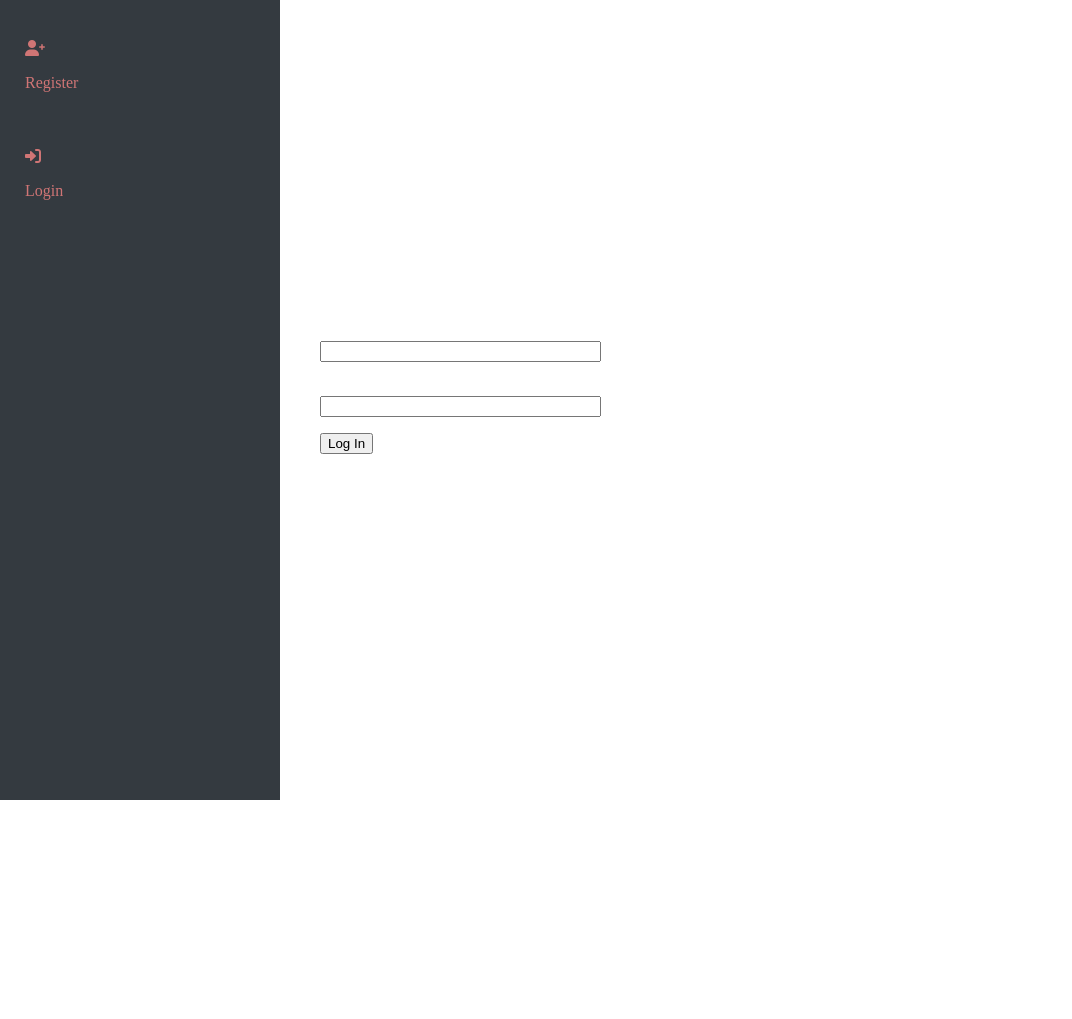
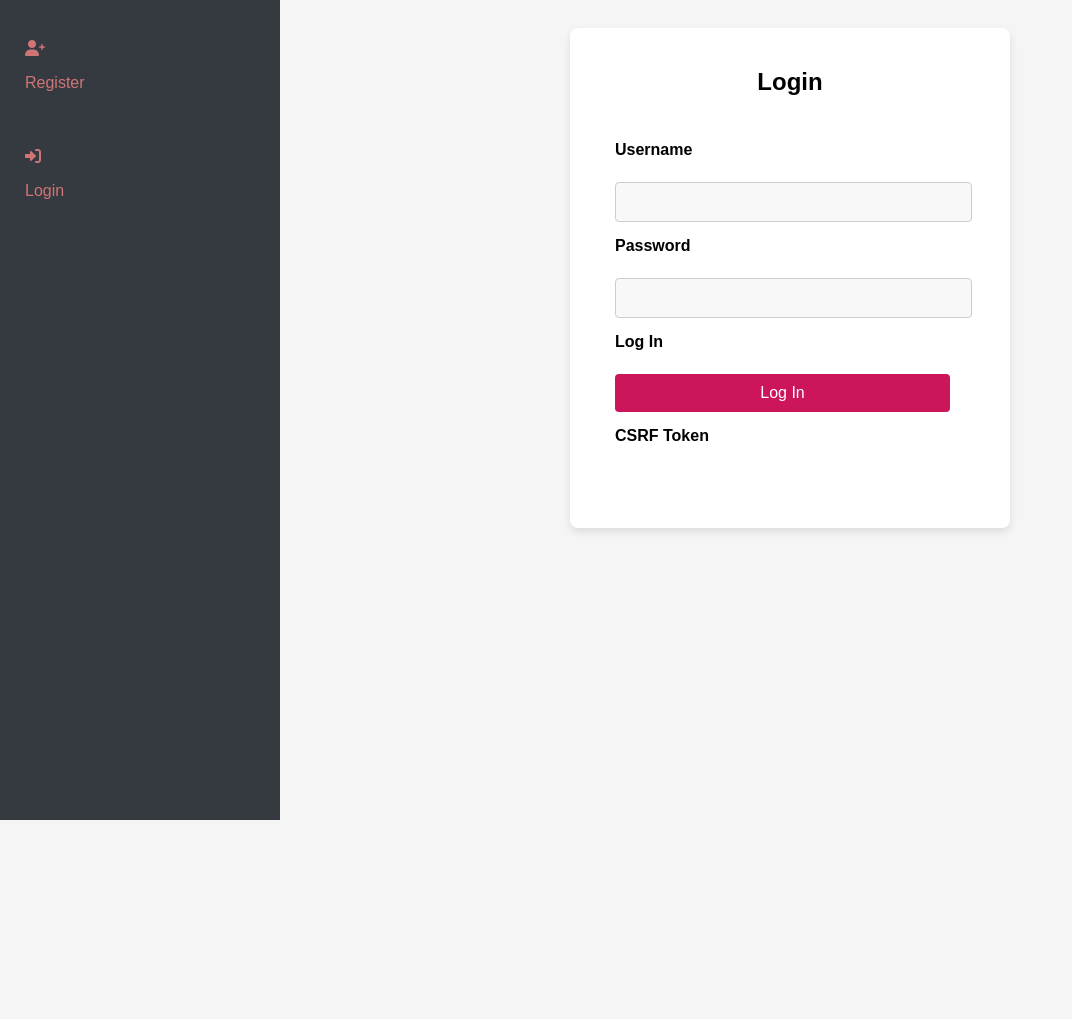
Before and after one commit to nithesh10/Crypto-Portfolio-Tracker, a Flask app: page / in a window 1280 px wide. Shown: the top 1019 px of the page, without its empty margins (0-1072 px from the left). Before the commit the page ends 800 px from the top, so only its background shows below. Run offline with Flask 3, Linux system fonts and the light colour scheme; data that the repository does not hold is empty; some libraries are stand-ins or nearby versions.

Commit message:
production deplyment

```diff
--- a/templates/base.html
+++ b/templates/base.html
@@ -8,7 +8,9 @@
     {% block stylesheets %}
     {% endblock stylesheets %}
     <style>
-
+        .form-group input[type="hidden"] {
+    display: none;
+}
         #chart-section {
         height: 100vh; /* Set the height to full viewport height */
         }
@@ -382,10 +384,11 @@
                             <p>Logout</p>
                         </a>
                     </div>
-
+                {% endif %}
             </ul>
         </div>
     </div>
+    {% if current_user.is_authenticated %}
     <div class="symbol-info-container">
         <h1><strong><span id="current-price"></span></strong></h1>
         <p><span id="symbol"></span></p>
@@ -397,10 +400,10 @@
         <input type="checkbox" class="form-check-input" id="portfolio-email-checkbox" onclick="togglePortfolioEmail()">
         <label class="form-check-label" for="portfolio-email-checkbox">Daily Portfolio email updates</label>
     </div>
-
+    {% endif %}
 
 </div>
-{% endif %}
+
 
 <!-- End Sidebar -->
 <div class="main-content">
--- a/templates/login.html
+++ b/templates/login.html
@@ -1,19 +1,29 @@
 {% extends "base.html" %}
 
+{% block title %}Login - Candlestick Chart{% endblock %}
+
 {% block content %}
-    <h2>Login</h2>
-    <form method="POST">
-        {{ form.hidden_tag() }}
-        <p>
-            {{ form.username.label }}<br>
-            {{ form.username(size=32) }}
-        </p>
-        <p>
-            {{ form.password.label }}<br>
-            {{ form.password(size=32) }}
-        </p>
-        <p>{{ form.submit() }}</p>
-    </form>
+    <div class="registration-container">
+        <h2>Login</h2>
+        <form method="POST" class="registration-form">
+            {{ form.hidden_tag() }}
+            {{ form.csrf_token }}
+            {% for field in form %}
+                <div class="form-group">
+                    {{ field.label(class="form-label") }}<br>
+                    {% if field.type != "SubmitField" %}
+                        {{ field(class="form-control") }}
+                        {% for error in field.errors %}
+                            <small class="form-text text-danger">{{ error }}</small>
+                        {% endfor %}
+                    {% else %}
+                        {{ field(class="btn btn-primary") }}
+                    {% endif %}
+                </div>
+            {% endfor %}
+        </form>
+    </div>
+
     {% with messages = get_flashed_messages() %}
         {% if messages %}
             <script>
@@ -26,9 +36,76 @@
 {% block stylesheets %}
     {{ super() }}
     <style>
-        /* Set text color to black for login page */
-        .login-page {
+        body {
+            font-family: Arial, sans-serif;
+            background-color: #f5f5f5;
+        }
+
+        .registration-container {
+            max-width: 400px;
+            margin: 0 auto;
+            padding: 20px;
+            background-color: #fff;
+            box-shadow: 0 4px 8px rgba(0, 0, 0, 0.1);
+            border-radius: 8px;
             color: black;
         }
+
+        h2 {
+            text-align: center;
+            margin-bottom: 20px;
+        }
+
+        .form-group {
+            margin-bottom: 15px;
+        }
+
+        .form-label {
+            display: block;
+            font-size: 16px;
+            font-weight: bold;
+            margin-bottom: 5px;
+        }
+
+        .form-control {
+            width: 100%;
+            padding: 10px;
+            font-size: 16px;
+            border: 1px solid #ccc;
+            border-radius: 4px;
+            background-color: #f8f8f8;
+            color: #333;
+        }
+
+        .form-text {
+            display: block;
+            color: #dc3545;
+            margin-top: 5px;
+        }
+
+        .btn-primary {
+            display: block;
+            width: 100%;
+            padding: 10px;
+            border: none;
+            border-radius: 4px;
+            background-color: #cd155c;
+            color: #fff;
+            font-size: 16px;
+            cursor: pointer;
+        }
+
+        .btn-primary:hover {
+            background-color: #b81b57;
+        }
+
+        /* Add padding to the form */
+        .registration-form {
+            padding: 25px;
+            padding-right: 40px;
+        }
+        .form-group input[type="hidden"] {
+    display: none;
+}
     </style>
 {% endblock %}
```
Also changed, not shown: templates/signup.html (+12 -6 lines), instance/crypto.db.
